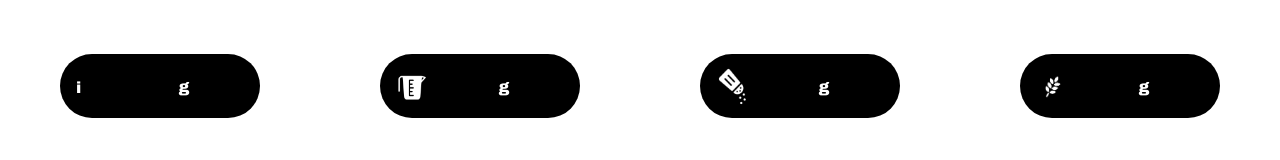
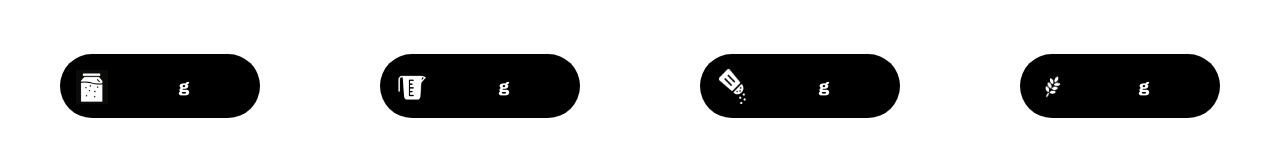
Before and after one commit to sigristarisa/yeastie-boys, a React (Create React App) app: page /calculator in a window 1280 px wide. Shown: the part 542-702 px from the top of the page. Built offline with nearby package versions, Linux system fonts and the light colour scheme.

Commit message:
added post request and it's working

```diff
--- a/db.json
+++ b/db.json
@@ -1,19 +1,13 @@
 {
-  "posts": [
+  "sourdoughs": [
     {
-      "id": 1,
-      "title": "json-server",
-      "author": "typicode"
+      "starterName": "Yeastie Boys",
+      "starter": 200,
+      "water": 300,
+      "salt": 12,
+      "flour": 488,
+      "doughweight": "1000",
+      "id": 1
     }
-  ],
-  "comments": [
-    {
-      "id": 1,
-      "body": "some comment",
-      "postId": 1
-    }
-  ],
-  "profile": {
-    "name": "typicode"
-  }
+  ]
 }
--- a/src/App.js
+++ b/src/App.js
@@ -16,6 +16,7 @@ const initialSourdough = {
 
 const App = () => {
   const [sourdough, setSourdough] = useState(initialSourdough);
+  const [sourdoughs, setSourdoughs] = useState([]);
 
   return (
     <div className="App">
@@ -29,10 +30,15 @@ const App = () => {
         <Route
           path="/calculator"
           element={
-            <Calculator sourdough={sourdough} setSourdough={setSourdough} />
+            <Calculator
+              sourdough={sourdough}
+              setSourdough={setSourdough}
+              sourdoughs={sourdoughs}
+              setSourdoughs={setSourdoughs}
+            />
           }
         />
-        <Route path="/recipe" element={<Recipe />} />
+        <Route path="/recipe" element={<Recipe sourdoughs={sourdoughs} />} />
         <Route path="/journal" element={<Recipe />} />
       </Routes>
     </div>
--- a/src/components/Calculator/Calculator.js
+++ b/src/components/Calculator/Calculator.js
@@ -1,16 +1,27 @@
 import "./Calculator.css";
 import Header from "../Header/Header";
-import { useState, useEffect } from "react";
+import { useState } from "react";
 
-const initialHeight = {
-  starterHeight: 0,
-  flourHeight: 0,
-  waterHeight: 0,
-  saltHeight: 0,
+const initialGoalHeight = {
+  starter: 0,
+  flour: 0,
+  water: 0,
+  salt: 0,
 };
 
-const Calculator = ({ sourdough, setSourdough }) => {
-  const [goalHeight, setGoalHeight] = useState(initialHeight);
+const Calculator = ({ sourdough, setSourdough, sourdoughs, setSourdoughs }) => {
+  const [goalHeight, setGoalHeight] = useState(initialGoalHeight);
+
+  const postRequest = (sourdough) => {
+    const opts = {
+      method: "POST",
+      headers: { "Content-Type": "application/json" },
+      body: JSON.stringify(sourdough),
+    };
+    fetch(`http://localhost:3000/sourdoughs`, opts)
+      .then((res) => res.json())
+      .then((newSourdough) => setSourdoughs([...sourdoughs, newSourdough]));
+  };
 
   const handleChange = (e) => {
     const { name, value } = e.target;
@@ -28,12 +39,13 @@ const Calculator = ({ sourdough, setSourdough }) => {
     const flourGoalHeight = (flourWeight / doughweight) * 100;
     const waterGoalHeight = (waterWeight / doughweight) * 100;
     const saltGoalHeight = (saltWeight / doughweight) * 100;
+
     setGoalHeight({
       ...goalHeight,
-      starterHeight: starterGoalHeight,
-      flourHeight: flourGoalHeight,
-      waterHeight: waterGoalHeight,
-      saltHeight: saltGoalHeight,
+      starter: starterGoalHeight,
+      flour: flourGoalHeight,
+      water: waterGoalHeight,
+      salt: saltGoalHeight,
     });
   };
 
@@ -51,13 +63,16 @@ const Calculator = ({ sourdough, setSourdough }) => {
       saltWeight
     );
 
-    setSourdough({
+    const newSourdough = {
       ...sourdough,
       starter: Math.round(starterWeight),
       water: Math.round(waterWeight),
       flour: Math.round(flourWeight),
       salt: Math.round(saltWeight),
-    });
+    };
+
+    setSourdough(newSourdough);
+    postRequest(newSourdough);
   };
 
   const submitDoughweight = (e) => {
@@ -72,17 +87,16 @@ const Calculator = ({ sourdough, setSourdough }) => {
         <div className="ingredients-wrapper">
           <section
             className="ingredient starter"
-            style={{ height: `${goalHeight.starterHeight}%` }}
+            style={{ height: `${goalHeight.starter}%` }}
           >
             <div className="portion-wrapper">
-              <div className="icon">i</div>
+              <img className="icon" src="/assets/starter.png" alt="starter" />
               <p className="portion">{sourdough.starter} g</p>
             </div>
           </section>
-          {/* <Ingredient sourdough={sourdough} /> */}
           <section
             className="ingredient water"
-            style={{ height: `${goalHeight.waterHeight}%` }}
+            style={{ height: `${goalHeight.water}%` }}
           >
             <div className="portion-wrapper">
               <img className="icon" src="/assets/water.png" alt="water" />
@@ -91,7 +105,7 @@ const Calculator = ({ sourdough, setSourdough }) => {
           </section>
           <section
             className="ingredient salt"
-            style={{ height: `${goalHeight.saltHeight}%` }}
+            style={{ height: `${goalHeight.salt}%` }}
           >
             <div className="portion-wrapper">
               <img className="icon" src="/assets/salt.png" alt="salt" />
@@ -100,7 +114,7 @@ const Calculator = ({ sourdough, setSourdough }) => {
           </section>
           <section
             className="ingredient flour"
-            style={{ height: `${goalHeight.flourHeight}%` }}
+            style={{ height: `${goalHeight.flour}%` }}
           >
             <div className="portion-wrapper">
               <img className="icon" src="/assets/flour.png" alt="flour" />
--- a/src/components/NameStarter/NameStarter.js
+++ b/src/components/NameStarter/NameStarter.js
@@ -3,13 +3,13 @@ import { useNavigate } from "react-router-dom";
 
 const NameStarter = ({ sourdough, setSourdough }) => {
   const navigate = useNavigate();
+
   const handleChange = (e) => {
     const { name, value } = e.target;
     setSourdough({ ...sourdough, [name]: value });
   };
   const submitName = (e) => {
     e.preventDefault();
-    console.log(sourdough);
     setSourdough(sourdough);
     navigate("/calculator");
   };
--- a/src/components/Recipe/Recipe.js
+++ b/src/components/Recipe/Recipe.js
@@ -1,9 +1,9 @@
 import Header from "../Header/Header";
 
-const Recipe = () => {
+const Recipe = ({ sourdough }) => {
   return (
     <div>
-      <Header />
+      <Header sourdough={sourdough} />
       Recipe section
     </div>
   );
```
Also changed, not shown: public/assets/starter.png (added).
